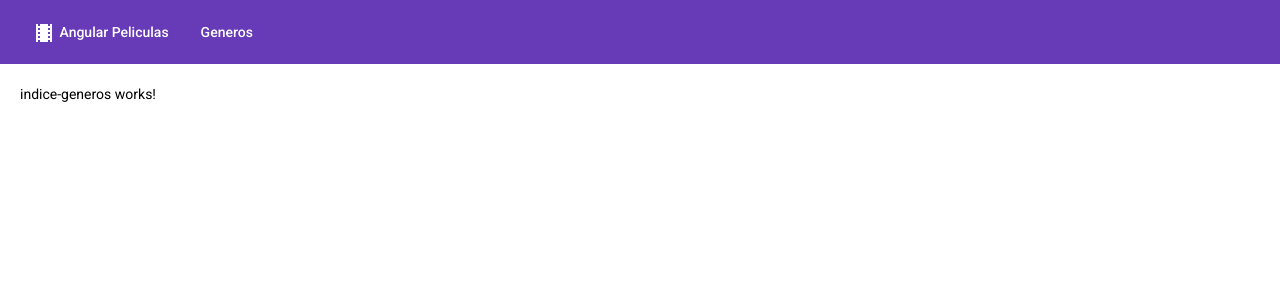
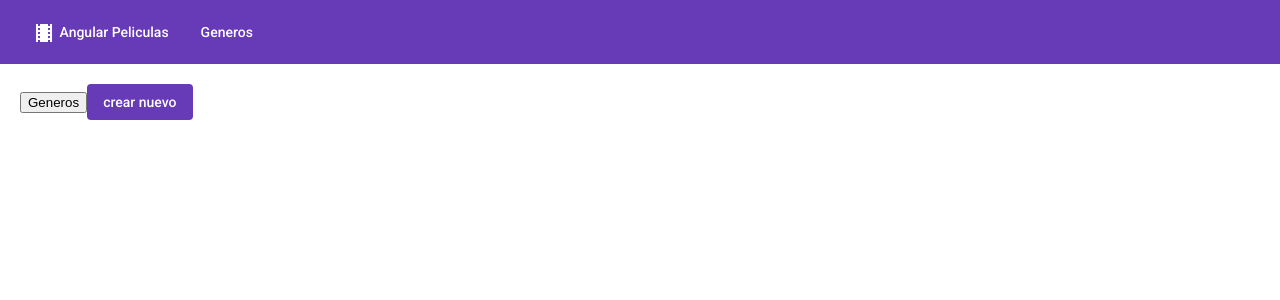
Before and after one commit to querola/CursoAngular12, an Angular app in the folder front-end/: page /generos in a window 1280 px wide. Shown: the top 300 px of the page. Built offline with nearby package versions, Linux system fonts and the light colour scheme.

Commit message:
clase 42 a la mitad

```diff
--- a/front-end/src/app/app-routing.module.ts
+++ b/front-end/src/app/app-routing.module.ts
@@ -1,11 +1,13 @@
 import { NgModule } from '@angular/core';
 import { RouterModule, Routes } from '@angular/router';
+import { CrearGeneroComponent } from './generos/crear-genero/crear-genero.component';
 import { IndiceGenerosComponent } from './generos/indice-generos/indice-generos.component';
 import { LandingPageComponent } from './landing-page/landing-page.component';
 
 const routes: Routes = [
-  {path: '', component: LandingPageComponent},
-  {path: 'generos', component: IndiceGenerosComponent}
+  { path: '', component: LandingPageComponent },
+  { path: 'generos', component: IndiceGenerosComponent },
+  { path: 'generos/crear', component: CrearGeneroComponent }
 ];
 
 @NgModule({
--- a/front-end/src/app/app.module.ts
+++ b/front-end/src/app/app.module.ts
@@ -11,6 +11,7 @@ import { MenuComponent } from './menu/menu.component';
 import { RatingComponent } from './utilidades/rating/rating.component';
 import { LandingPageComponent } from './landing-page/landing-page.component';
 import { IndiceGenerosComponent } from './generos/indice-generos/indice-generos.component';
+import { CrearGeneroComponent } from './generos/crear-genero/crear-genero.component';
 @NgModule({
   declarations: [
     AppComponent,
@@ -19,7 +20,8 @@ import { IndiceGenerosComponent } from './generos/indice-generos/indice-generos.
     MenuComponent,
     RatingComponent,
     LandingPageComponent,
-    IndiceGenerosComponent
+    IndiceGenerosComponent,
+    CrearGeneroComponent
   ],
   imports: [
     BrowserModule,
--- /dev/null
+++ b/front-end/src/app/generos/crear-genero/crear-genero.component.html
@@ -0,0 +1 @@
+<button mat-flat-button color="primary" type="button" (click)="guardarCambios()">guardar cambios</button>
--- /dev/null
+++ b/front-end/src/app/generos/crear-genero/crear-genero.component.ts
@@ -0,0 +1,17 @@
+import { Component, OnInit } from '@angular/core';
+
+@Component({
+  selector: 'app-crear-genero',
+  templateUrl: './crear-genero.component.html',
+  styleUrls: ['./crear-genero.component.css']
+})
+export class CrearGeneroComponent implements OnInit {
+
+  constructor() { }
+
+  ngOnInit(): void {
+  }
+  guardarCambios(){
+      alert("prueba");
+  }
+}
--- a/front-end/src/app/generos/indice-generos/indice-generos.component.html
+++ b/front-end/src/app/generos/indice-generos/indice-generos.component.html
@@ -1 +1,3 @@
-<p>indice-generos works!</p>
+<button>Generos</button>
+
+<button mat-flat-button color="primary" routerLink="/generos/crear">crear nuevo</button>
```
Also changed, not shown: front-end/src/app/generos/crear-genero/crear-genero.component.css (added).
